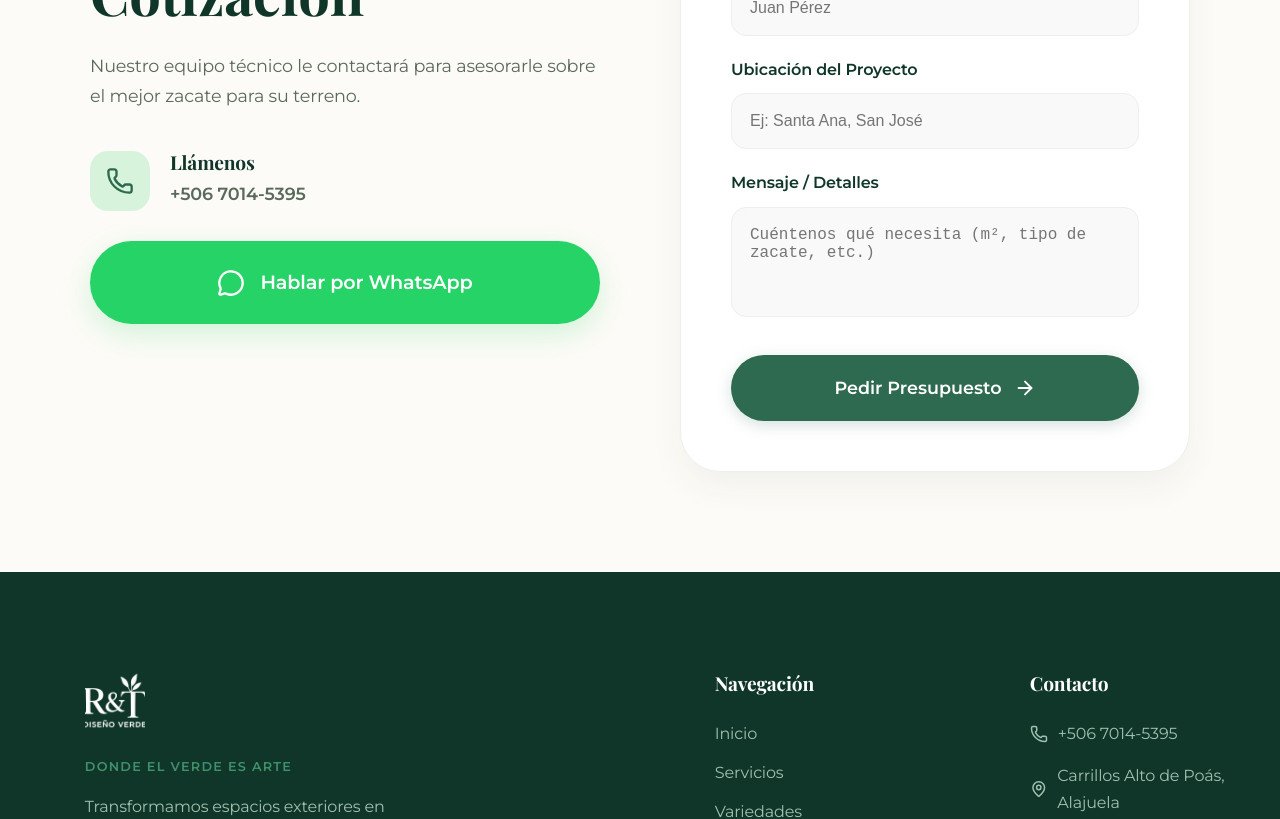
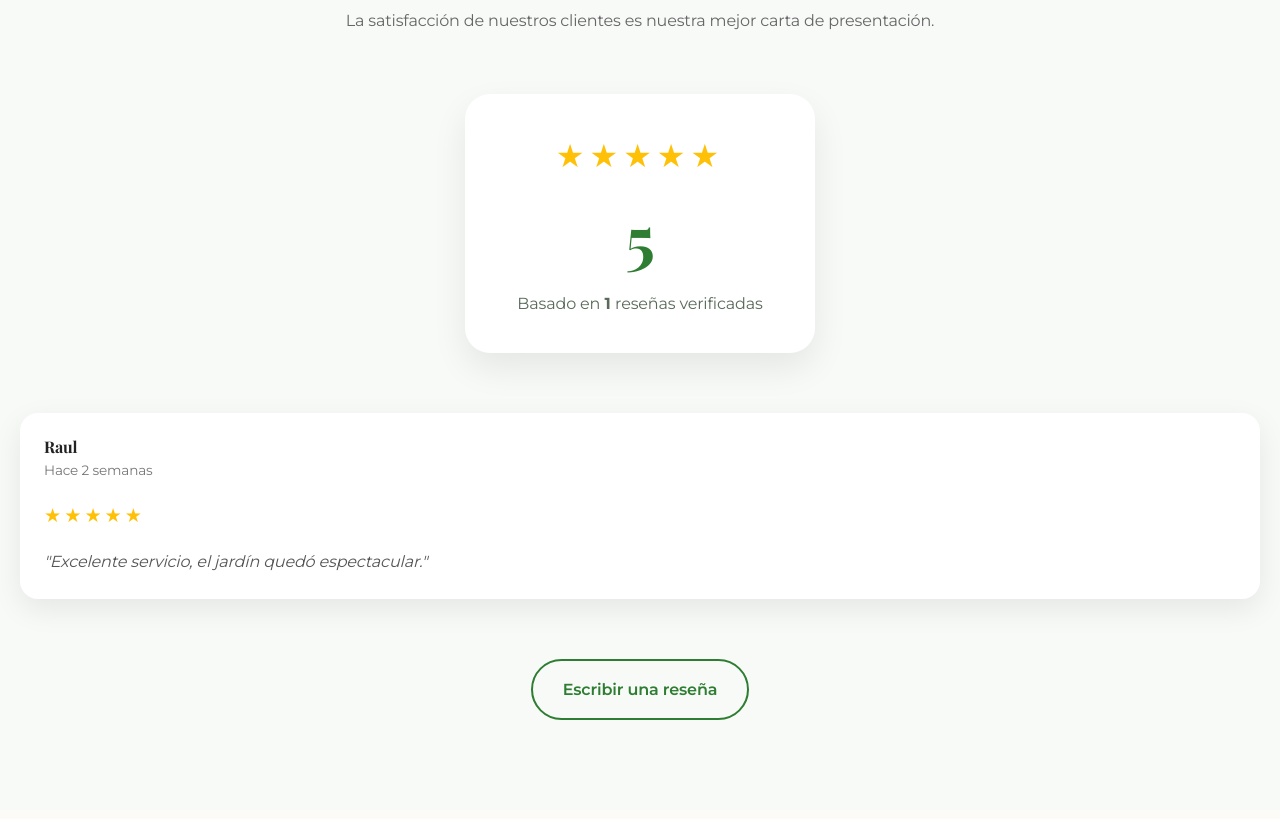
Before and after one commit to Will-Rojas/disenoverderyt, a React (Vite) app: page / in a window 1280 px wide. Shown: the part 5980-6799 px from the top of the page. Built offline with nearby package versions, Linux system fonts and the light colour scheme; a web font is replaced by a local one.

Commit message:
Reviews google

```diff
--- a/package.json
+++ b/package.json
@@ -10,6 +10,7 @@
     "preview": "vite preview"
   },
   "dependencies": {
+    "framer-motion": "^12.42.2",
     "lucide-react": "^0.562.0",
     "react": "^19.2.0",
     "react-dom": "^19.2.0",
--- a/src/App.jsx
+++ b/src/App.jsx
@@ -21,6 +21,7 @@ import { trackWhatsAppClick, trackFormSubmit } from "./utils/google-ads";
 import ProjectFilters from "./components/ProjectFilters";
 import ProjectCard from "./components/ProjectCard";
 import ProjectComparisonSlider from "./components/ProjectComparisonSlider";
+import Reviews from "./components/Reviews";
 
 // --- Mapeo de Iconos para Servicios (Fuera del render para evitar recreación) ---
 const icons = {
@@ -645,6 +646,7 @@ const App = () => {
         </div>
       </section>
 
+      <Reviews />
       {/* Contacto */}
       <section id="contacto">
         <div className="container" style={{ maxWidth: "1100px" }}>
@@ -655,6 +657,7 @@ const App = () => {
               gap: "80px",
             }}
           >
+
             <div className="reveal">
               <h2 style={{ fontSize: "3.5rem", marginBottom: "25px" }}>
                 Solicite su Cotización
@@ -706,6 +709,7 @@ const App = () => {
                 Hablar por WhatsApp
               </a>
             </div>
+
 
             <div
               className="reveal delay-2"
--- /dev/null
+++ b/src/components/ReviewCard.css
@@ -0,0 +1,53 @@
+.review-card{
+    background:#fff;
+    border-radius:18px;
+    padding:24px;
+    box-shadow:0 10px 30px rgba(0,0,0,.08);
+    transition:all .35s ease;
+    display:flex;
+    flex-direction:column;
+    gap:16px;
+    height:100%;
+}
+
+.review-card:hover{
+    transform:translateY(-8px);
+    box-shadow:0 20px 45px rgba(0,0,0,.15);
+}
+
+.review-header{
+    display:flex;
+    align-items:center;
+    gap:15px;
+}
+
+.review-avatar{
+    width:60px;
+    height:60px;
+    border-radius:50%;
+    object-fit:cover;
+    border:3px solid #2E7D32;
+}
+
+.review-header h3{
+    margin:0;
+    font-size:1rem;
+    color:#222;
+}
+
+.review-date{
+    color:#777;
+    font-size:.85rem;
+}
+
+.review-stars{
+    color:#FFC107;
+    font-size:1.2rem;
+    letter-spacing:3px;
+}
+
+.review-text{
+    color:#555;
+    line-height:1.7;
+    font-style:italic;
+}
--- /dev/null
+++ b/src/components/ReviewCard.jsx
@@ -0,0 +1,22 @@
+import "./ReviewCard.css";
+
+const ReviewCard = ({ review }) => {
+  return (
+    <article className="review-card">
+      <div className="review-header">
+
+        <div>
+          <h3>{review.author}</h3>
+
+          <span className="review-date">{review.time}</span>
+        </div>
+      </div>
+
+      <div className="review-stars">{"★".repeat(review.rating)}</div>
+
+      <p className="review-text">"{review.text}"</p>
+    </article>
+  );
+};
+
+export default ReviewCard;
--- /dev/null
+++ b/src/components/Reviews.css
@@ -0,0 +1,180 @@
+.reviews {
+  padding: 90px 20px;
+
+  background: #f7faf7;
+}
+
+.reviews-container {
+  max-width: 1300px;
+
+  margin: auto;
+}
+
+.reviews-header {
+  text-align: center;
+
+  margin-bottom: 60px;
+}
+
+.reviews-badge {
+  background: #2e7d32;
+
+  color: white;
+
+  padding: 8px 18px;
+
+  border-radius: 30px;
+
+  font-size: 0.9rem;
+
+  font-weight: 600;
+}
+
+.reviews-header h2 {
+  margin-top: 20px;
+
+  font-size: clamp(2rem, 4vw, 3rem);
+
+  color: #1b4332;
+}
+
+.reviews-header p {
+  max-width: 650px;
+
+  margin: 20px auto;
+
+  color: #666;
+}
+
+.google-rating {
+  background: white;
+
+  max-width: 350px;
+
+  margin: 0 auto 60px;
+
+  padding: 35px;
+
+  border-radius: 25px;
+
+  text-align: center;
+
+  box-shadow: 0 15px 35px rgba(0, 0, 0, 0.08);
+}
+
+.rating-stars {
+  color: #ffc107;
+
+  font-size: 2rem;
+
+  letter-spacing: 5px;
+}
+
+.google-rating h3 {
+  font-size: 4rem;
+
+  margin: 15px 0;
+
+  color: #2e7d32;
+}
+
+.reviews-grid {
+  display: grid;
+
+  grid-template-columns: repeat(auto-fit, minmax(320px, 1fr));
+
+  gap: 30px;
+}
+
+.reviews-buttons {
+  display: flex;
+
+  justify-content: center;
+
+  gap: 20px;
+
+  margin-top: 60px;
+
+  flex-wrap: wrap;
+}
+
+.google-btn,
+.review-btn {
+  padding: 15px 30px;
+
+  border-radius: 50px;
+
+  text-decoration: none;
+
+  font-weight: 600;
+
+  transition: 0.3s;
+}
+
+.google-btn {
+  background: #2e7d32;
+
+  color: white;
+}
+
+.google-btn:hover {
+  background: #256428;
+}
+
+.review-btn {
+  border: 2px solid #2e7d32;
+
+  color: #2e7d32;
+}
+
+.review-btn:hover {
+  background: #2e7d32;
+
+  color: white;
+}
+
+@media (max-width: 768px) {
+  .reviews {
+    padding: 70px 15px;
+  }
+
+  .google-rating {
+    width: 100%;
+  }
+
+  .reviews-grid {
+    grid-template-columns: 1fr;
+  }
+}
+
+.verified {
+  display: inline-block;
+  background: #e8f5e9;
+  color: #2e7d32;
+  padding: 8px 18px;
+  border-radius: 40px;
+  font-weight: 600;
+  margin-top: 15px;
+}
+
+.google-logo {
+    width: 120px;
+    height: auto;
+    object-fit: contain;
+}
+
+img {
+    width: 100%;
+}
+
+.reviews .google-logo {
+    width: 120px;
+    max-width: 120px;
+    height: auto;
+}
+
+.google-logo {
+    width: 90px;
+    height: auto;
+    margin-bottom: 15px;
+}
--- /dev/null
+++ b/src/components/Reviews.jsx
@@ -0,0 +1,64 @@
+import ReviewCard from "./ReviewCard";
+import "./Reviews.css";
+import useReviews from "../hooks/useReviews";
+
+const Reviews = () => {
+  const { reviewData, loading, error } = useReviews();
+
+  if (error) {
+    return (
+      <section className="reviews">
+        <p>Error cargando las reseñas.</p>
+      </section>
+    );
+  }
+
+  return (
+    <section className="reviews">
+      <div className="reviews-container">
+        <div className="reviews-header">
+          <span className="reviews-badge">Opiniones verificadas</span>
+
+          <h2>Lo que opinan nuestros clientes</h2>
+
+          <p>
+            La satisfacción de nuestros clientes es nuestra mejor carta de
+            presentación.
+          </p>
+        </div>
+
+        <div className="google-rating">
+
+          <div className="rating-stars">★★★★★</div>
+
+          <h3>{reviewData.rating}</h3>
+
+          <p>
+            Basado en
+            <strong> {reviewData.totalReviews} </strong>
+             reseñas verificadas
+          </p>
+        </div>
+
+        <div className="reviews-grid">
+          {loading ? (
+            <p>Cargando reseñas...</p>
+          ) : (
+            reviewData.reviews.map((review) => (
+              <ReviewCard key={review.id} review={review} />
+            ))
+          )}
+        </div>
+
+        <div className="reviews-buttons">
+
+    <a href="https://www.google.com/maps/place/RyT+Dise%C3%B1o+Verde/@10.0423476,-84.2594852,15z/data=!4m6!3m5!1s0x2e55797ddf6c64bb:0x2989e3ce0d7f521d!8m2!3d10.041435!4d-84.2622374!16s%2Fg%2F11mybznxh3?entry=ttu&g_ep=EgoyMDI2MDcyMi4wIKXMDSoASAFQAw%3D%3D" className="review-btn">
+            Escribir una reseña
+          </a>
+        </div>
+      </div>
+    </section>
+  );
+};
+
+export default Reviews;
--- /dev/null
+++ b/src/config/api.js
@@ -0,0 +1,5 @@
+export const API = {
+
+    reviews: "/api/reviews"
+
+};
--- a/src/data.js
+++ b/src/data.js
@@ -1,11 +1,11 @@
 export const siteData = {
   title: "R&T Diseño Verde",
   slogan: "Donde el verde es arte",
-  phone: "+506 7014-5395",
+  phone: "",
   whatsapp:
-    "https://wa.me/50670145395?text=Hola%20R%26T%20Dise%C3%B1o%20Verde%2C%20me%20gustar%C3%ADa%20pedir%20una%20cotizaci%C3%B3n%20para%20un%20proyecto%20de%20jardiner%C3%ADa.",
-  email: "info@rtdisenoverde.com",
-  location: "Carrillos Alto de Poás, Alajuela",
+    "",
+  email: "",
+  location: "",
   coverage: "Llegamos a las 7 provincias",
 
   stats: [
@@ -180,3 +180,15 @@ export const siteData = {
     },
   ],
 };
+
+export const reviews = [
+
+    {
+        id:1,
+        author:"Raul",
+        rating:5,
+        text:"Excelente servicio, el jardín quedó espectacular.",
+        time:"Hace 2 semanas"
+    }
+
+];
--- /dev/null
+++ b/src/hooks/useReviews.js
@@ -0,0 +1,42 @@
+import { useEffect, useState } from "react";
+import { getReviews } from "../services/googleReviews";
+
+export default function useReviews() {
+  const [loading, setLoading] = useState(true);
+
+  const [error, setError] = useState(null);
+
+  const [reviewData, setReviewData] = useState({
+    rating: 0,
+
+    totalReviews: 0,
+
+    reviews: [],
+  });
+
+  useEffect(() => {
+    loadReviews();
+  }, []);
+
+  async function loadReviews() {
+    try {
+      const data = await getReviews();
+
+      setReviewData(data);
+    } catch (err) {
+      console.error(err);
+
+      setError(err);
+    } finally {
+      setLoading(false);
+    }
+  }
+
+  return {
+    reviewData,
+
+    loading,
+
+    error,
+  };
+}
--- /dev/null
+++ b/src/services/googleReviews.js
@@ -0,0 +1,32 @@
+import { reviews } from "../data";
+import { API } from "../config/api";
+
+export async function getReviews() {
+  try {
+    /*
+        Cuando se cree la API simplemente descomentar esto.
+
+        const response = await fetch(API.reviews);
+
+        if(!response.ok){
+
+            throw new Error("Error al obtener las reseñas.");
+
+        }
+
+        return await response.json();
+        */
+
+    return {
+      rating: 5.0,
+
+      totalReviews: 1,
+
+      reviews,
+    };
+  } catch (error) {
+    console.error(error);
+
+    throw error;
+  }
+}
```
Also changed, not shown: src/api/reviews.js (added, +9 -0 lines), public/img/png-clipart-google-google.png (added), 1 other file (tests, documents, lock files or other folders).
